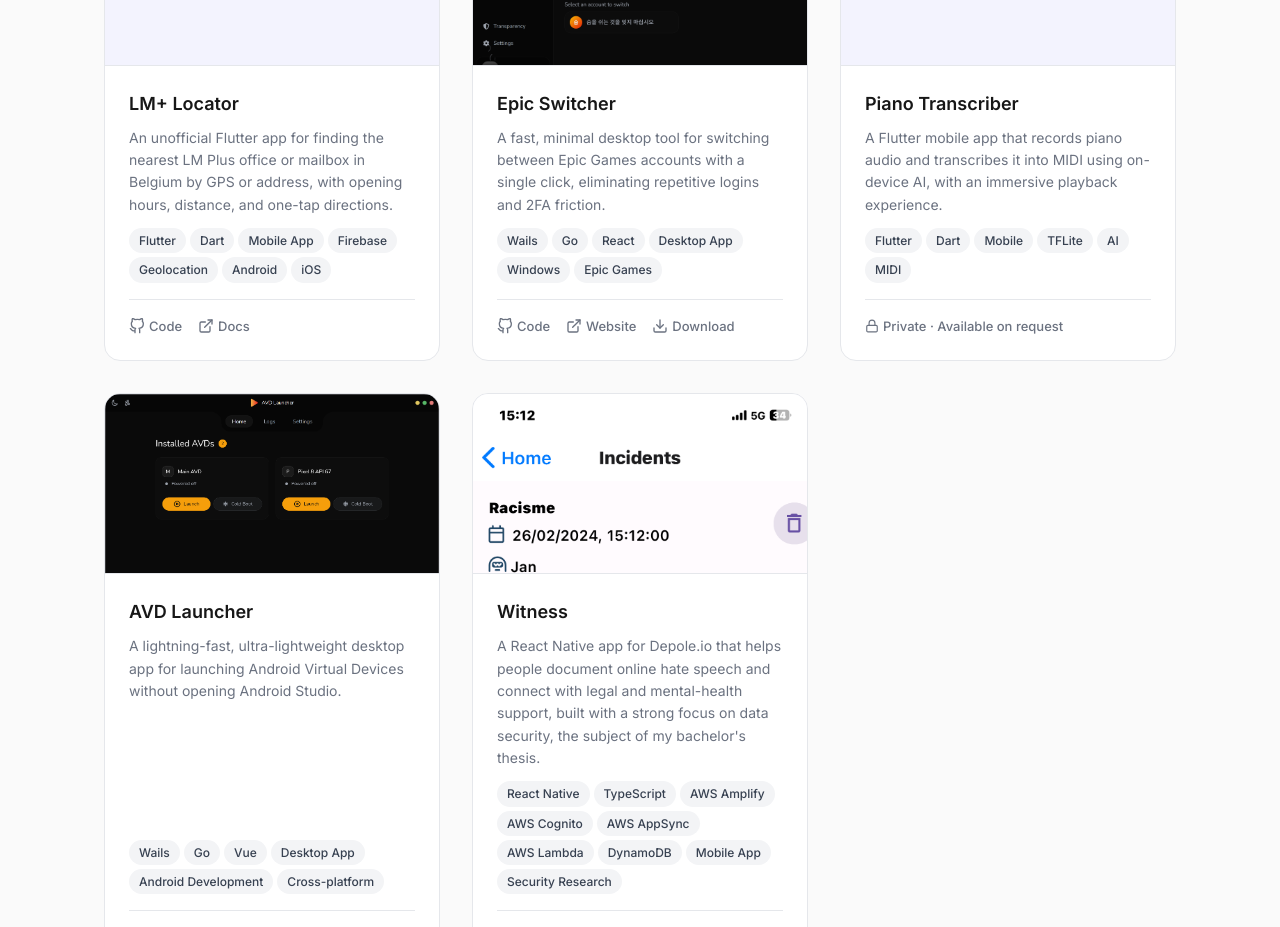
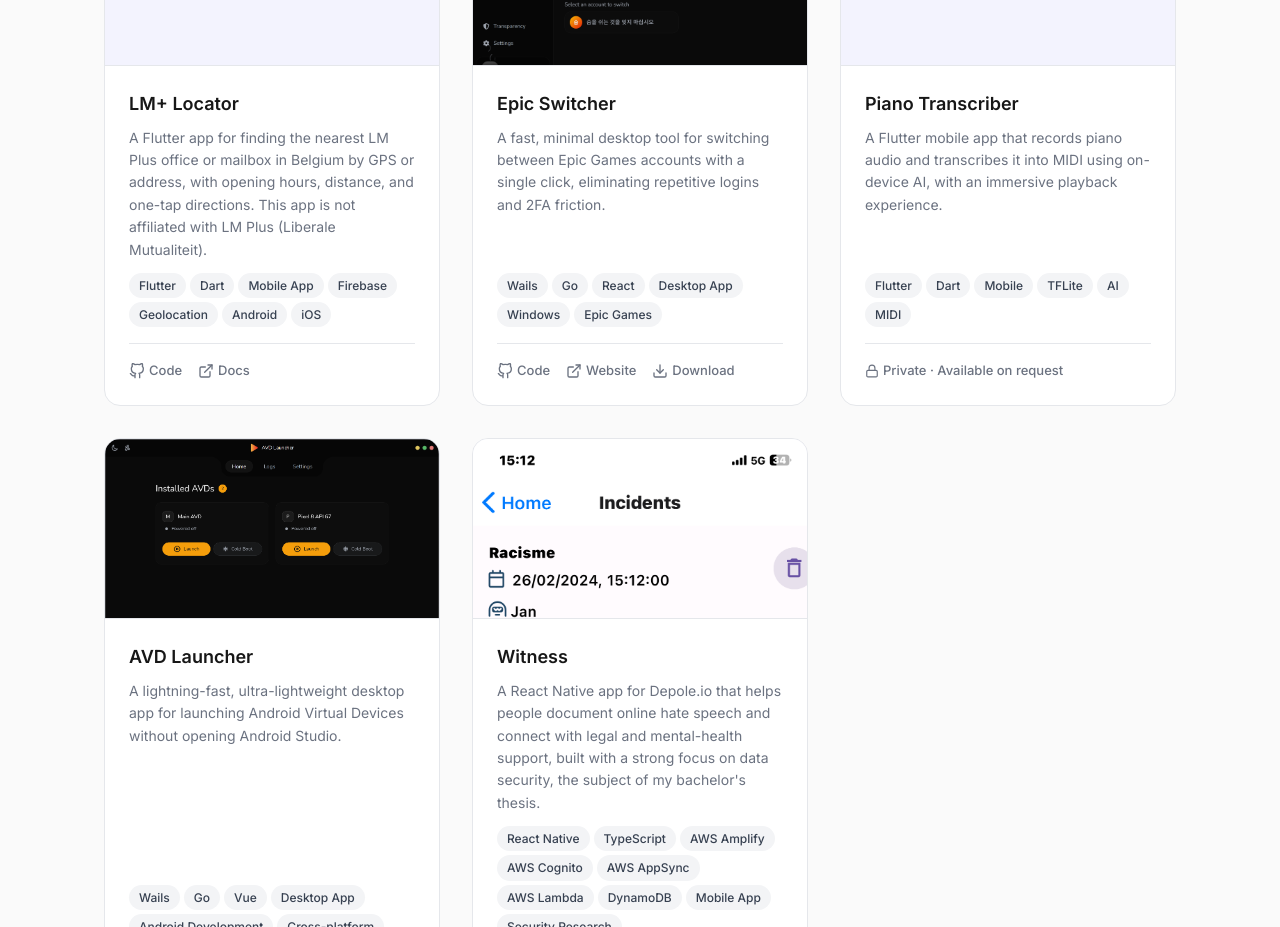
Before and after one commit to symonxdd/my-portfolio, a Next.js app: page / in a window 1280 px wide. Shown: the part 1040-1967 px from the top of the page. Built offline with nearby package versions, Linux system fonts and the light colour scheme; no server answers.

Commit message:
docs(projects): move LM+ Locator's affiliation disclaimer to the end
Leading the card description with "unofficial" read awkwardly. State
what the app does first, then close with "This app is not affiliated
with LM Plus (Liberale Mutualiteit)."

```diff
--- a/src/data/projects.js
+++ b/src/data/projects.js
@@ -22,10 +22,10 @@
   {
     slug: "lm-plus-locator",
     title: "LM+ Locator",
-    description: "An unofficial Flutter app for finding the nearest LM Plus office or mailbox in Belgium by GPS or address, with opening hours, distance, and one-tap directions.",
+    description: "A Flutter app for finding the nearest LM Plus office or mailbox in Belgium by GPS or address, with opening hours, distance, and one-tap directions. This app is not affiliated with LM Plus (Liberale Mutualiteit).",
     tags: ["Flutter", "Dart", "Mobile App", "Firebase", "Geolocation", "Android", "iOS"],
     featured: true,
-    details: "LM+ Locator is an unofficial companion app for finding the nearest LM Plus (Liberale Mutualiteit) office or mailbox drop-off point in Belgium. Users can search by GPS or by typing an address with live autocomplete, then browse results sorted by distance with opening hours and an 'open now' status, and open any location directly in Maps with one tap.\n\nThe app is offline-first: the bundled office dataset and GPS search work with no internet connection, with an animated banner appearing when offline. It supports Dutch, French, German, and English (following the device language by default), light/dark theming, and an optional email/password account (via Firebase) that syncs saved offices to the cloud.\n\nBuilt with Flutter and Dart for a single Android/iOS codebase, using geolocator and geocoding for location handling, Nominatim (OpenStreetMap) for address search, Firebase Auth and Cloud Firestore for the optional account and favorites sync, and shared_preferences for local persistence. A Python pipeline in the repo scrapes and refreshes the bundled office dataset.",
+    details: "LM+ Locator is a companion app for finding the nearest LM Plus (Liberale Mutualiteit) office or mailbox drop-off point in Belgium. Users can search by GPS or by typing an address with live autocomplete, then browse results sorted by distance with opening hours and an 'open now' status, and open any location directly in Maps with one tap.\n\nThe app is offline-first: the bundled office dataset and GPS search work with no internet connection, with an animated banner appearing when offline. It supports Dutch, French, German, and English (following the device language by default), light/dark theming, and an optional email/password account (via Firebase) that syncs saved offices to the cloud.\n\nBuilt with Flutter and Dart for a single Android/iOS codebase, using geolocator and geocoding for location handling, Nominatim (OpenStreetMap) for address search, Firebase Auth and Cloud Firestore for the optional account and favorites sync, and shared_preferences for local persistence. A Python pipeline in the repo scrapes and refreshes the bundled office dataset.\n\nThis app is not affiliated with LM Plus (Liberale Mutualiteit).",
     repoUrl: "https://github.com/symonxdd/lm-plus-locator",
     siteUrl: "https://symonxdd.github.io/lm-plus-locator/",
     siteLabel: "Docs",
```
